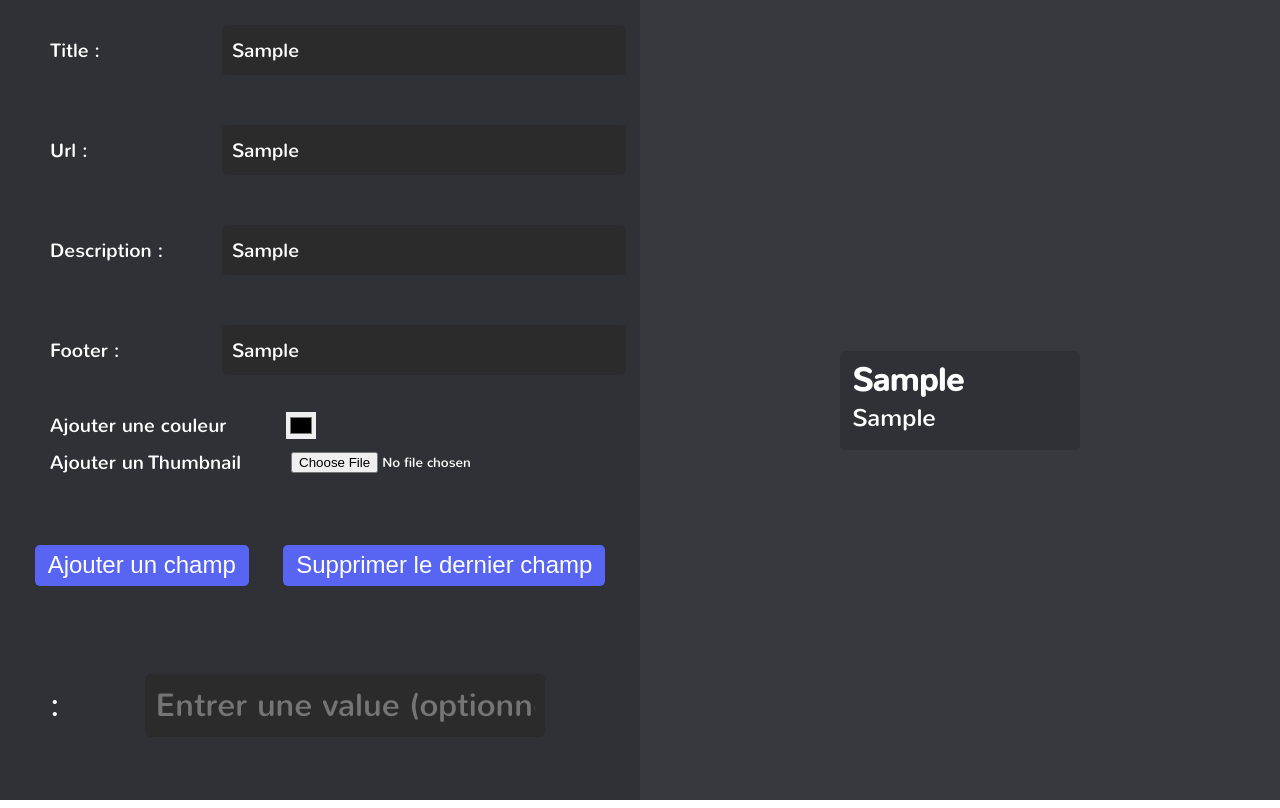
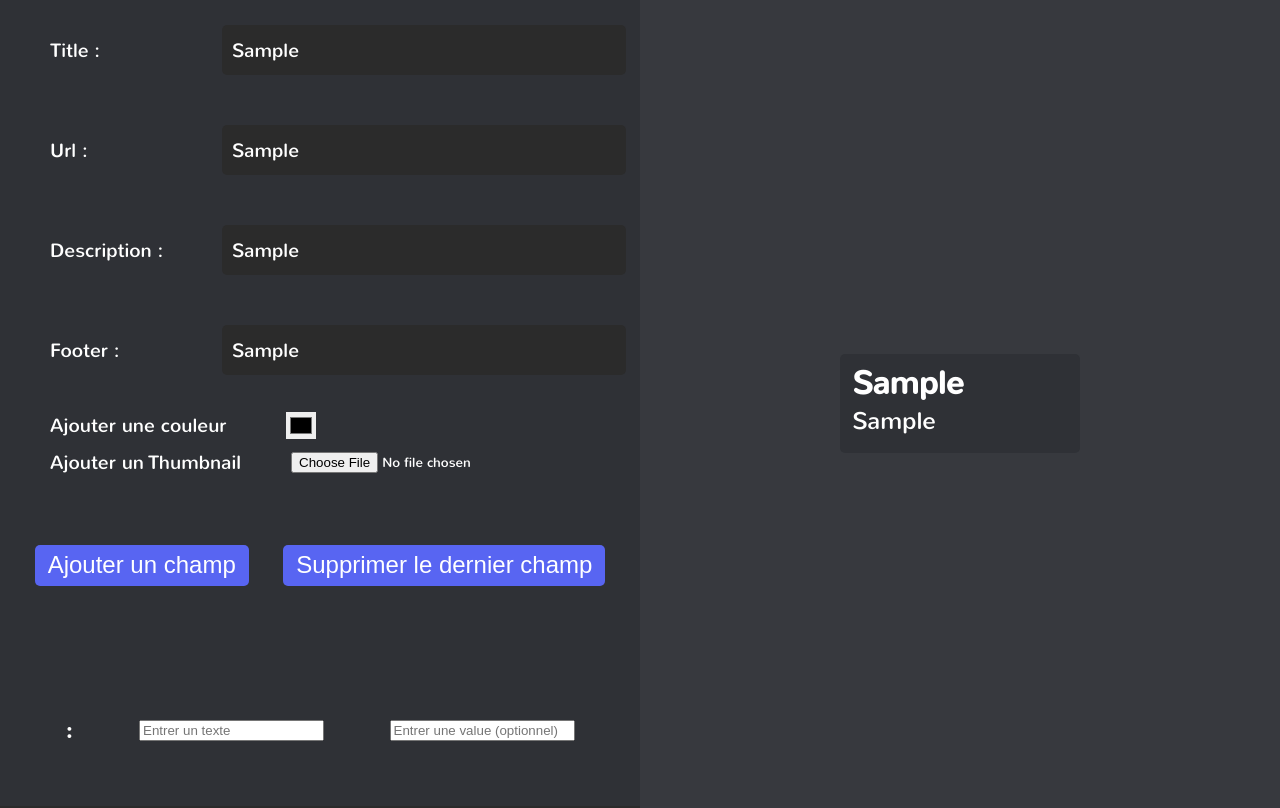
Before and after one commit to DoctorPok42/Discord-Embed, a Next.js app: page / in a window 1280 px wide. Both pictures are taken after typing "Sample", "Sample", "Sample", "Sample" into the empty fields and a click on the button "Ajouter un champ". Built offline with nearby package versions, Linux system fonts and the light colour scheme.

Commit message:
Update styles.module.scss

```diff
--- a/components/Field/styles.module.scss
+++ b/components/Field/styles.module.scss
@@ -3,28 +3,24 @@
   flex-direction: center;
   flex-wrap: wrap;
   align-items: center;
-  justify-content: flex-start;
+  justify-content: space-evenly;
   width: 100%;
-  height: 100px;
+  height: 150px;
   position: relative;
-  padding-left: 50px;
+  margin-bottom: 0px;
+  border-bottom: 2px solid var(--noir2);
 
+  .flexbox {
     h2 {
+      font-size: 2rem;
+      font-weight: bold;
       font-family: "Nunito";
-    font-size: 2rem;
-    font-weight: 1;
-    color: var(--blanc);
-    text-align: center;
+      color: #fff;
       margin: 0;
       padding: 0;
-    margin-right: 100px;
-    text-transform: capitalize;
+      margin-bottom: 10px;
     }
-
     input[type="text"] {
-    position: absolute;
-    left: 50%;
-    transform: translateX(-50%);
       outline: none;
       width: auto;
       height: auto;
@@ -39,6 +35,10 @@
       transition: 0.3s;
     }
 
+    input[type="text"]:nth-child(1) {
+      width: 0%;
+    }
+
     input:hover {
       box-shadow: 0 0 0 2px var(--blue);
     }
@@ -47,3 +47,4 @@
       box-shadow: 0 0 0 2px var(--blue);
     }
   }
+}
```
Lines whose indentation alone changed are shown as unchanged.
